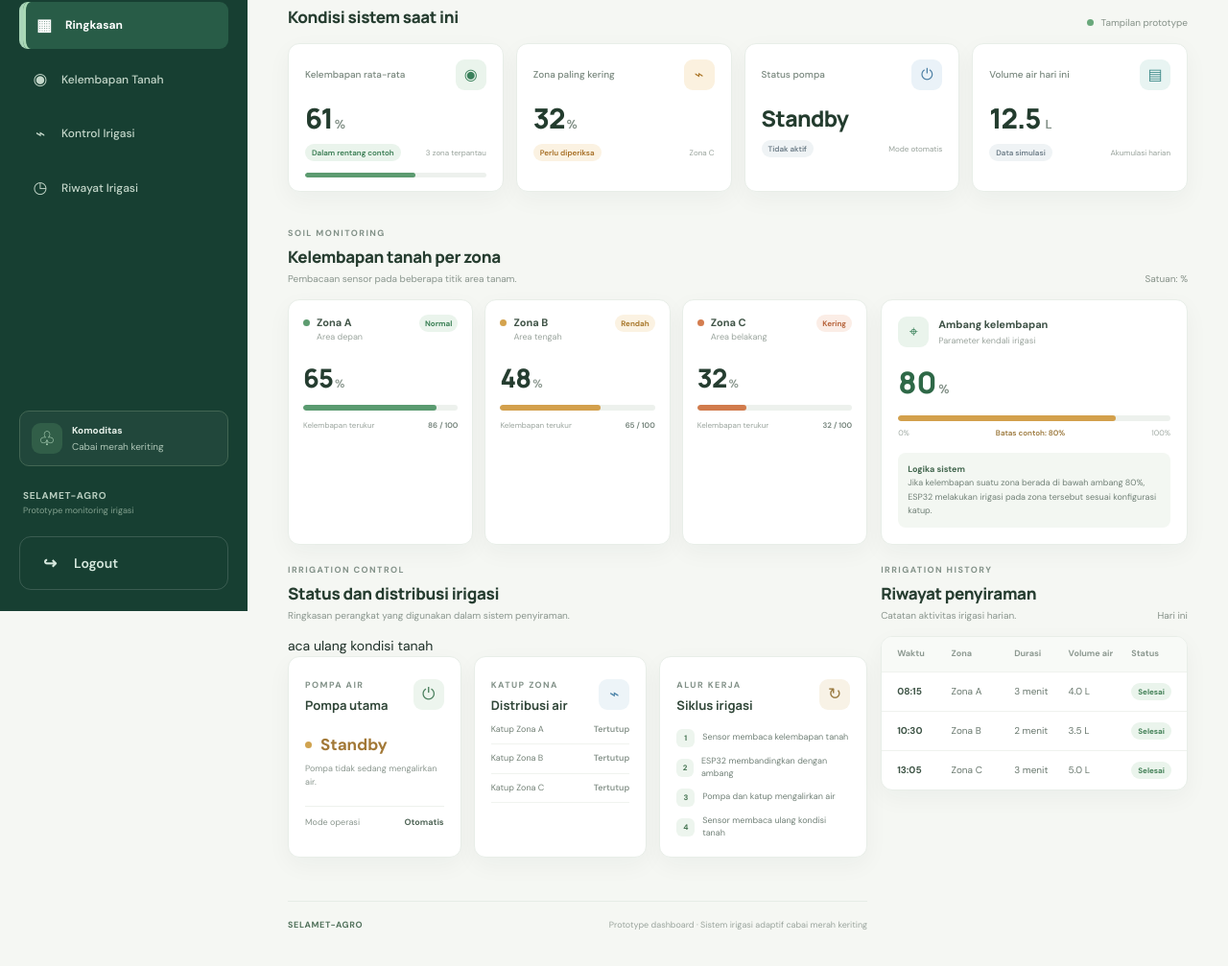
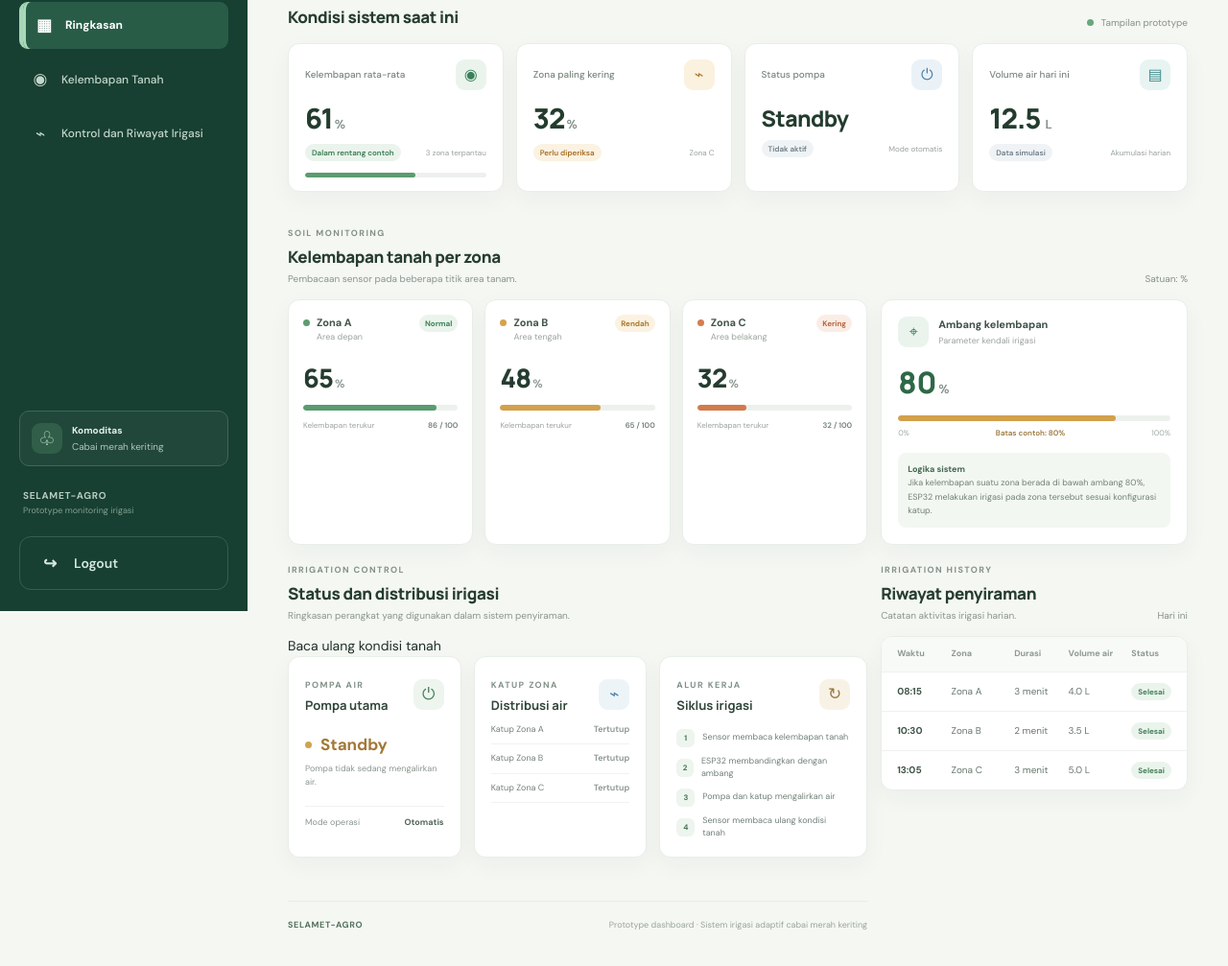
Before and after one commit to sanditheresiaa/SELAMET-AGRO, a plain HTML site: page index.html in a window 1280 px wide. Shown: the part 163-1170 px from the top of the page at 96% size. Drawn offline with Linux system fonts and the light colour scheme.

Commit message:
Update index.html

```diff
--- a/index.html
+++ b/index.html
@@ -22,8 +22,7 @@
       <nav class="navigation" aria-label="Navigasi utama">
         <a class="nav-link active" href="#overview"><span class="nav-icon">▦</span> Ringkasan</a>
         <a class="nav-link" href="#soil"><span class="nav-icon">◉</span> Kelembapan Tanah</a>
-        <a class="nav-link" href="#irrigation"><span class="nav-icon">⌁</span> Kontrol Irigasi</a>
-        <a class="nav-link" href="#history"><span class="nav-icon">◷</span> Riwayat Irigasi</a>
+        <a class="nav-link" href="#irrigation"><span class="nav-icon">⌁</span> Kontrol dan Riwayat Irigasi</a>
       </nav>
 
       <div class="sidebar-bottom">
@@ -147,7 +146,7 @@
         <div class="section-heading">
           <div><span class="section-kicker">IRRIGATION CONTROL</span><h2 id="irrigation-title">Status dan distribusi irigasi</h2><p class="section-description">Ringkasan perangkat yang digunakan dalam sistem penyiraman.</p></div>
         </div>
-aca ulang kondisi tanah</li>
+Baca ulang kondisi tanah</li>
             </ol>
 
 <div class="control-grid">
```
